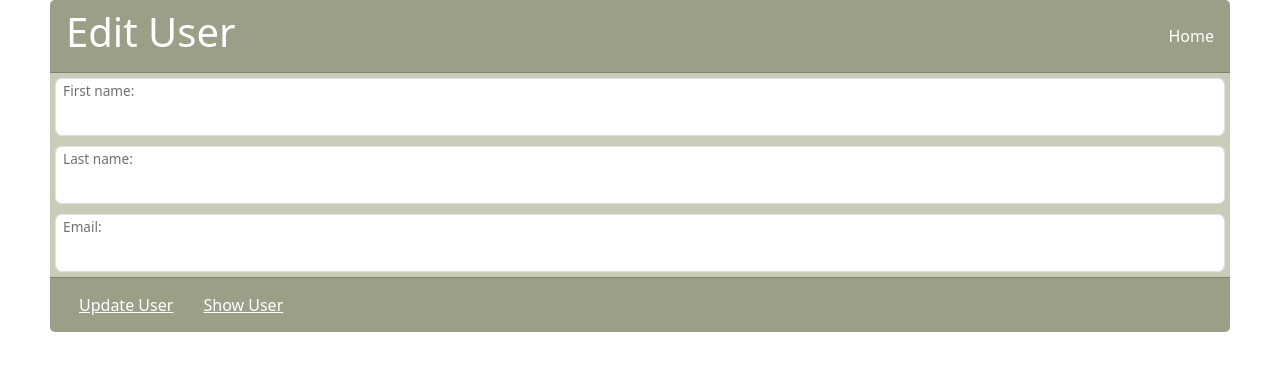
After one commit to victoriasmuk/dojo_assignments, a Flask app: template python/flask_mysql/crud/users/templates/edit_user.html in a window 1280 px wide. The commit adds this page. Shown: the top 371 px of the page. Run offline with Flask 2, Linux system fonts and the light colour scheme; the template is opened without the code that fills it, so the values that code supplies are empty.

Commit message:
completed users crud assignment

```diff
--- a/python/flask_mysql/crud/users/static/css/style.css
+++ b/python/flask_mysql/crud/users/static/css/style.css
@@ -3,8 +3,8 @@
     margin: 0;
 }
 .card{
-    padding: 20px 100px 20px 100px;
-
+    padding: 0 50px 0 50px;
+    border: none;
 }
 .card-header{
     background-color: #9AA087;
@@ -17,8 +17,24 @@
     background-color: #C8CDBA;
     display: flex;
     flex-direction: column;
+    align-items: center;
     gap: 15px;
 }
 th, td{
     text-align: center;
 }
+a{
+    text-decoration: none;
+    color: white;
+}
+ul{
+    border: #9AA087 solid 2px;
+}
+.card-footer{
+    background-color: #9AA087;
+    color: white;
+}
+.form-floating{
+    padding: 5px;
+    background-color: #C8CDBA;
+}
--- /dev/null
+++ b/python/flask_mysql/crud/users/templates/edit_user.html
@@ -0,0 +1,39 @@
+<!DOCTYPE html>
+<html lang="en">
+<head>
+    <meta charset="UTF-8">
+    <meta http-equiv="X-UA-Compatible" content="IE=edge">
+    <meta name="viewport" content="width=device-width, initial-scale=1.0">
+    <link href="https://cdn.jsdelivr.net/npm/bootstrap@5.3.0-alpha1/dist/css/bootstrap.min.css" rel="stylesheet"
+    integrity="sha384-GLhlTQ8iRABdZLl6O3oVMWSktQOp6b7In1Zl3/Jr59b6EGGoI1aFkw7cmDA6j6gD" crossorigin="anonymous">
+    <link rel="stylesheet" href="{{url_for('static', filename='css/style.css')}}">
+    <title>Edit</title>
+</head>
+<body>
+    <form action="/user/update" method="post" class="card">
+        <div class="card-header">
+            <h1>Edit User {{user.id}}</h1>
+            <a href="/users" class="navbar-text">Home</a>
+        </div>
+        <input type="hidden" name="id" value="{{user.id}}">
+        <div class="form-floating">
+            <input type="text" name="first_name" class="form-control" value="{{user.first_name}}">
+            <label for="first_name">First name:</label>
+        </div>
+        <div class="form-floating">
+            <input type="text" name="last_name" class="form-control" value="{{user.last_name}}">
+            <label for="last_name">Last name:</label>
+        </div>
+        <div class="form-floating">
+            <input type="text" name="email" class="form-control" value="{{user.email}}">
+            <label for="email">Email:</label>
+        </div>
+        <div class="card-footer">
+            <span>
+                <button type="submit" value="Update User" class="btn btn-link" style="color: white;">Update User</button>
+                <a href="/user/show/{{user.id}}" class="btn btn-link" style="color: white;">Show User</a>
+            </span>
+        </div>
+    </form>
+</body>
+</html>
```
Also changed, not shown: python/flask_mysql/crud/users/server.py (+23 -2 lines), python/flask_mysql/crud/users/templates/add_user.html (+3 -5 lines), python/flask_mysql/crud/users/templates/index.html (+8 -2 lines), python/flask_mysql/crud/users/templates/show_user.html (added, +40 -0 lines), python/flask_mysql/crud/users/users.py (+32 -0 lines).
